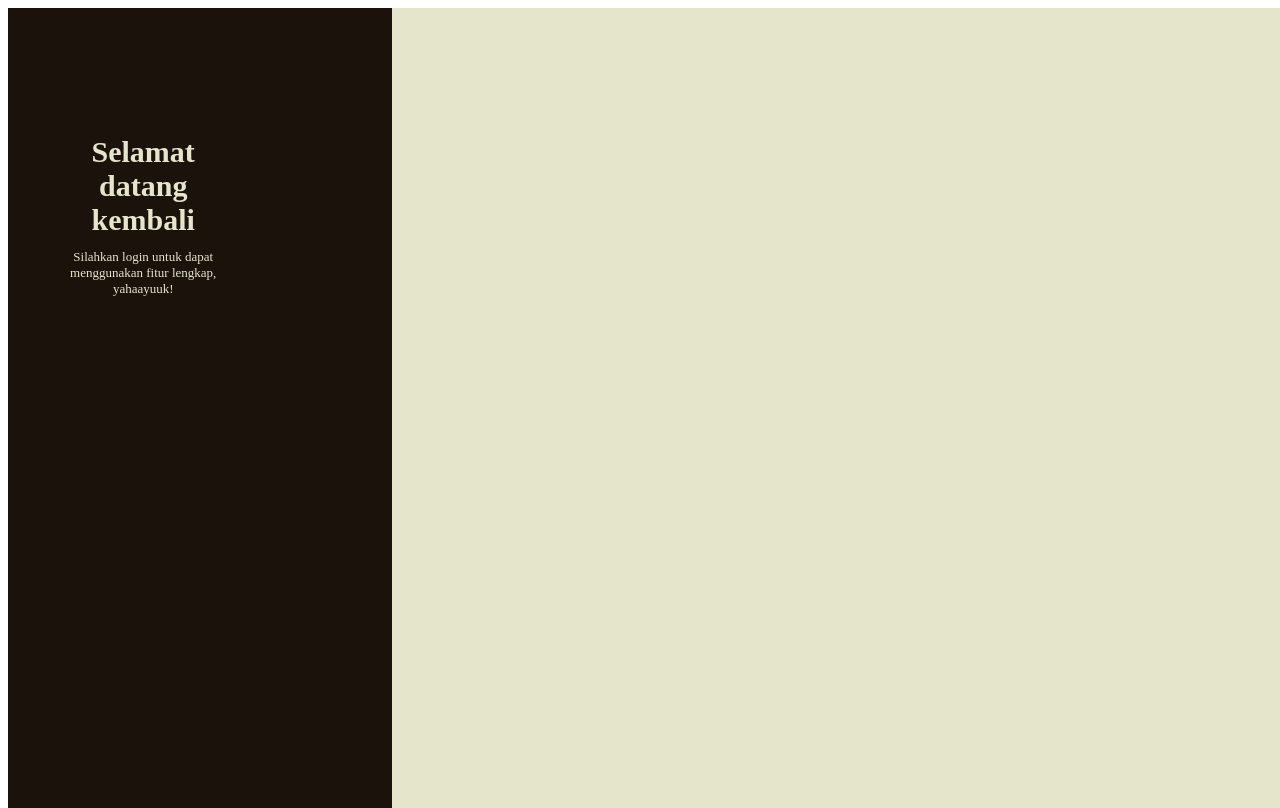
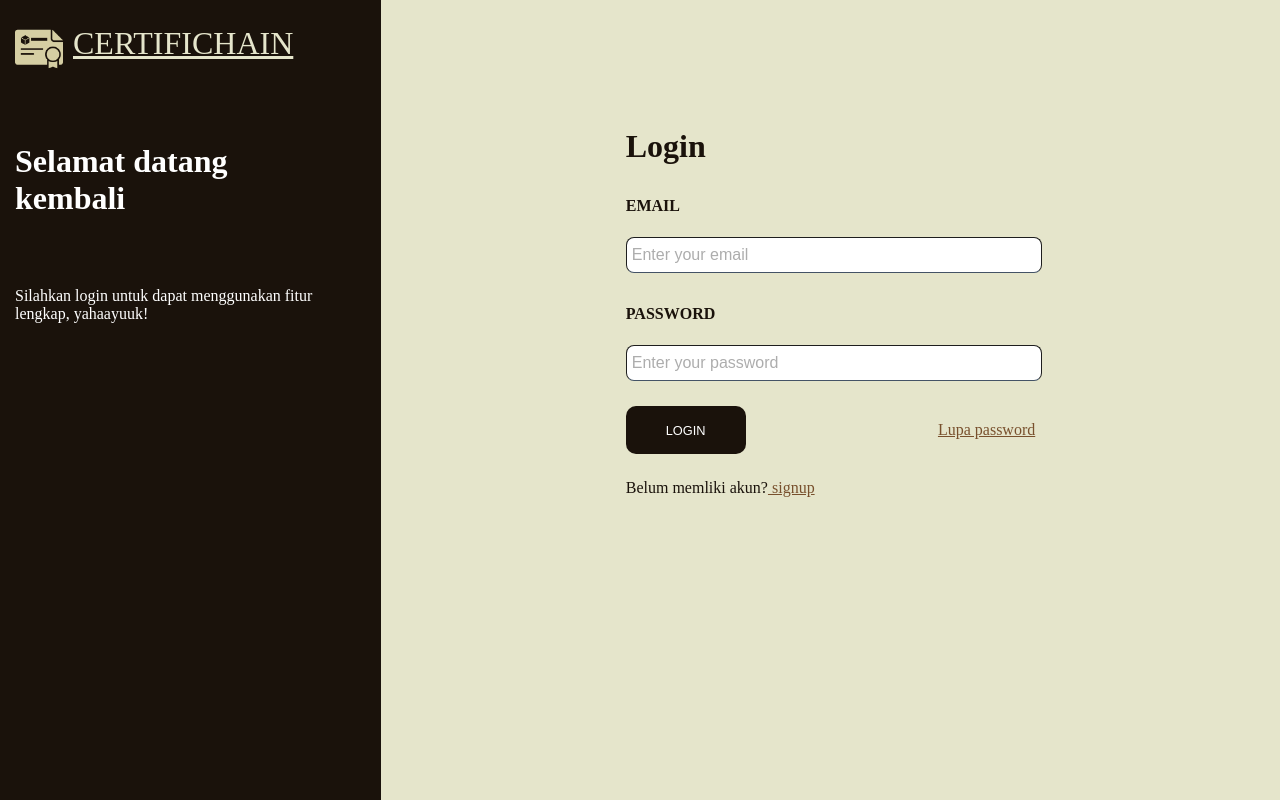
Before and after one commit to seculabBodong/Certifichain, a React (Create React App) app: page /login in a window 1280 px wide. Built offline with nearby package versions, Linux system fonts and the light colour scheme.

Commit message:
login page

```diff
--- a/src/App.css
+++ b/src/App.css
@@ -12,7 +12,9 @@
     animation: App-logo-spin infinite 20s linear;
   }
 }
-
+body{
+  margin:0px;
+}
 .App-header {
   background-color: #282c34;
   min-height: 100vh;
--- a/src/components/Login.css
+++ b/src/components/Login.css
@@ -1,50 +1,162 @@
 .App{
-    position: absolute;
     height: 100%;
     width: 100%;
     display: flex;
-    overflow: hidden;
+    position: absolute;
 }
+/* appAside */
 .appAside{
     width: 30%;
-    display: flex;
     background-color: #1A120B;
-    /* position: absolute; */
-    z-index: 2;
+    padding: 0 15px 0px 15px;
 }
 .mainContainer{
+    display: flex;
+    justify-content: center;
+    flex-direction: column;
+    padding-right: 15%;
     margin-top: 20%;
-    width: 100%;
-    padding: 50px;
-    /* display: flex; */
-    flex-direction: column;
-    align-items: center;
+}
+.logoContainer{
+    margin-top: 25px;
+    text-align: start;
+}
+.logo{
     color: #E5E5CB;
+    font-weight: 400;
+    font-size: 2rem;
+    display: flex;
+    justify-content: start;
+    z-index: 1;
+    position: relative;
+    text-align: start;
+}
+.logoImage{
+    width: 3rem;
+    height: 3rem;
+}
+.logoText{
+    padding-bottom: 10px;
+    padding-left: 10px;
 }
 .textContainer{
-    display: flex;
-    flex-direction: column;
-    align-items: center;
-    width: 60%;
-    text-align: center;
+    width: 100%;
+    text-align: start;
+    color: white;
 }
 .title{
-    font-size: 30px;
-    font-weight: bold;
+    font-weight: 700;
+    font-size: 2em;
+    margin-bottom: 70px;
 }
 .secondary{
-    margin-top: 12px;
-    font-size: 13px;
-    font-weight: lighter;
+    font-weight: 400;
+    font-size: 1em;
 }
 
+/* appform */
 .appForm{
     width: 70%;
     background-color: #E5E5CB;
-    /* position: absolute; */
+    padding: 25px 40px;
+    padding-top: 10%;
+}
+.formContainer{
     display: flex;
+    justify-content: center;
     flex-direction: column;
-    justify-content: center;
-    height: 100%;
-    z-index: 2;
+    padding-left: 25%;
+    padding-right: 25%;
 }
+
+.formTitle{
+    text-align: start;
+    margin-bottom: 25px;
+
+}
+.titleLogin{
+    font-weight: 700;
+    font-size: 2em;
+    margin-bottom: 20px;
+
+    color: #1A120B;
+}
+
+.formField {
+    margin-bottom: 25px;
+    text-align: start;
+
+}
+
+.formFieldLabel {
+    text-align: start;
+    display: block;
+    text-transform: uppercase;
+
+    font-style: normal;
+    font-weight: 700;
+    font-size: 1em;
+    line-height: 32px;
+    color: #1A120B;
+
+    margin-bottom: 5px;
+}
+
+.formFieldInput {
+    width: 100%;
+    align-items: start;
+
+    background-color: white;
+    border: 1px solid #1E1E1E;
+    border-radius: 8px;
+
+    color: #1A120B;
+    outline: none;
+    border-bottom: 1px solid #445366;
+
+    font-size: 1em;
+    font-weight: 300;
+    padding: 8px 0px 8px 5px;
+    margin-top: 10px;
+  }
+
+  .formFieldInput::placeholder {
+    color: #adadad;
+  }
+
+  .formFieldButtoms {
+    margin-bottom: 25px;
+    text-align: start;
+    flex-direction:row;
+    display: flex;
+
+}
+  .formFieldButton {
+    background-color: #1A120B;
+    color: white;
+    border: none;
+    outline: none;
+
+    border-radius: 10px;
+    padding: 15px 40px;
+
+    font-size: 0.8em;
+    font-weight: 400;
+    text-transform: uppercase;
+  }
+
+  .formFieldLink{
+    text-align: end;
+    width: 100%;
+    padding-top: 15px;
+    padding-bottom: 15px;
+    color: #78502D;
+
+  }
+
+  .infoText{
+    color: #1A120B;
+  }
+  .signUp{
+    color: #78502D!important;
+  }
--- a/src/pages/Login/index.js
+++ b/src/pages/Login/index.js
@@ -1,25 +1,86 @@
+import { NavLink } from "react-router-dom";
 import Navbar from "../../components/Login.css";
+import logo from "../../assets/logoIcon.png"
 export function Login() {
   return (
-    // <>
-    //   <h1>Selamat datang kembali</h1>
-    //   <text>
-    //     Silahkan login untuk dapat menggunakan fitur lengkap, yahaayuuk!
-    //   </text>
-    // </>
     <div className="App">
+      {/* <div className="mainContainer1"> */}
         <div className="appAside">
-        <div className="logoContainer">{/* logo */}</div>
+          <div className="logoContainer">
+            <NavLink className="logo">
+              <img src={logo} className="logoImage"/>
+              <div className="logoText">CERTIFICHAIN</div>
+            </NavLink>
+          </div>
           <div className="mainContainer">
             <div className="textContainer">
-            <span className="title">Selamat datang kembali</span>
-            <span className="secondary">
+              <div className="title">
+                <text>Selamat datang kembali</text>
+              </div>
+              <div className="secondary">
+                <text>
                 Silahkan login untuk dapat menggunakan fitur lengkap, yahaayuuk!
+                </text>
+              </div>
+            </div>
+          </div>
+        </div>
+
+        <div className="appForm">
+          <div className="formContainer">
+            <div className="formTitle">
+              <text className="titleLogin">
+                Login
+              </text>
+            </div>
+            <form className="form" onSubmit={(e) => {
+                e.preventDefault();
+                this.signIn();
+              }}>
+              <div className="formField">
+                <label className="formFieldLabel" htmlFor="email">
+                  Email
+                </label>
+                <input
+                  type="email"
+                  id="email"
+                  className="formFieldInput"
+                  placeholder="Enter your email"
+                  name="email"
+                  required />
+
+              </div>
+              <div className="formField">
+                <label className="formFieldLabel" htmlFor="password">
+                  Password
+                </label>
+                <input
+                  type="password"
+                  id="password"
+                  className="formFieldInput"
+                  placeholder="Enter your password"
+                  name="password"
+                />
+              </div>
+
+              <div className="formFieldButtoms">
+                <button className="formFieldButton">Login</button>{" "}
+                <NavLink className="formFieldLink">
+                  Lupa password
+                </NavLink>
+              </div>
+
+
+            </form>
+              <div className="formField">
+                <span className="infoText">Belum memliki akun?
+                  <NavLink className="signUp"> signup </NavLink>
                 </span>
               </div>
           </div>
+
         </div>
-      <div className="appForm"></div>
+      {/* </div> */}
     </div>
   );
 }
```
Lines whose indentation alone changed are shown as unchanged.
